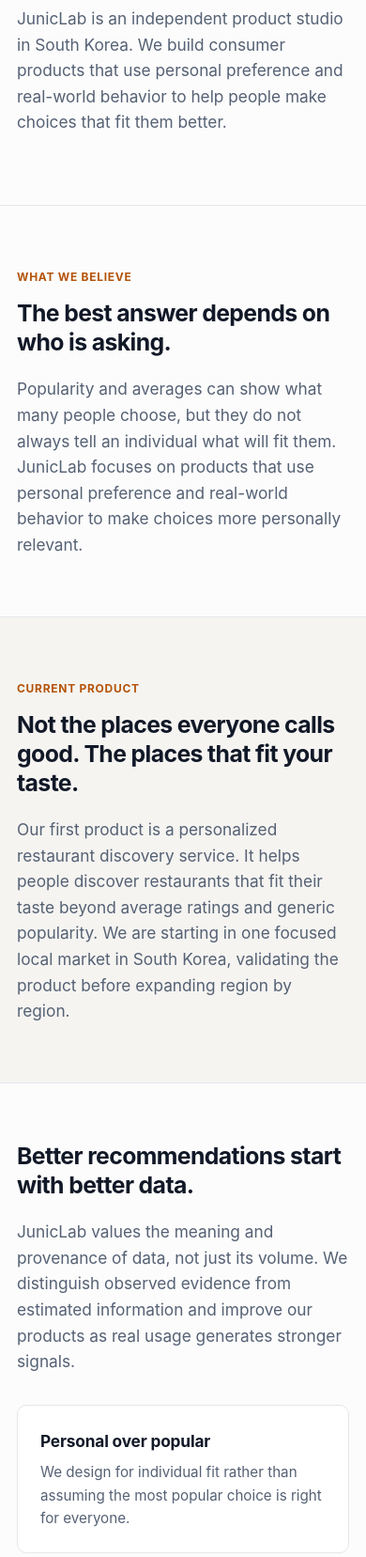
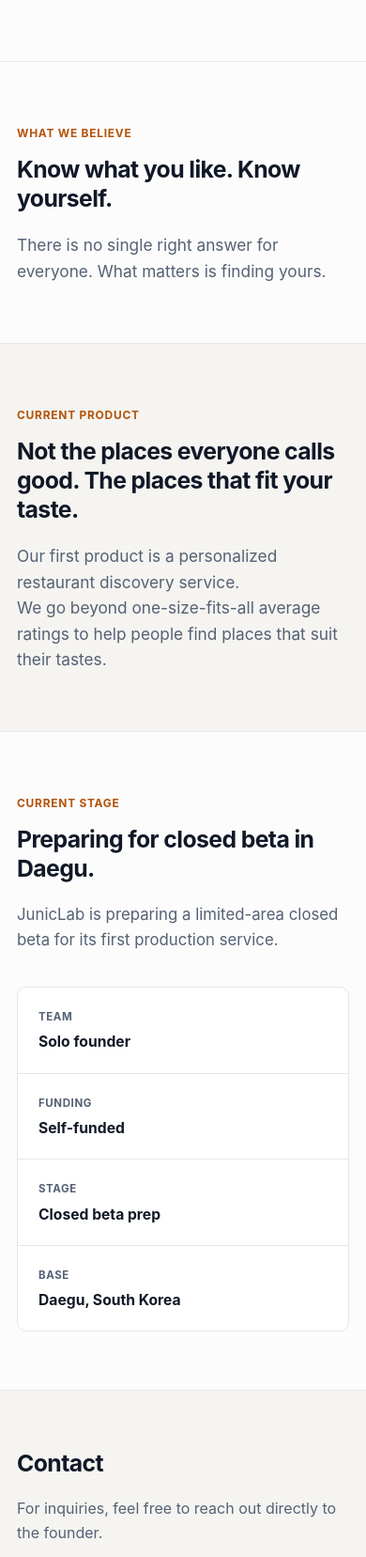
Before and after one commit to junic-lab/junic-lab.github.io, a plain HTML site: page index.html in a window 390 px wide. Shown: the part 343-2000 px from the top of the page at 94% size. Drawn offline with Linux system fonts and the light colour scheme.

Commit message:
Add files via upload

```diff
--- a/index.html
+++ b/index.html
@@ -3,9 +3,9 @@
 <head>
   <meta charset="utf-8" />
   <meta name="viewport" content="width=device-width, initial-scale=1" />
-  <meta name="description" content="JunicLab is a founder-led product studio building products for deeply personal choices." />
+  <meta name="description" content="JunicLab creates products that help people discover their tastes and make their own choices." />
   <meta property="og:title" content="JunicLab" />
-  <meta property="og:description" content="Building products for deeply personal choices." />
+  <meta property="og:description" content="Different tastes. Different choices." />
   <meta property="og:url" content="https://juniclab.com" />
   <meta property="og:type" content="website" />
   <link rel="canonical" href="https://juniclab.com/" />
@@ -15,7 +15,7 @@
   <meta property="og:image:alt" content="JunicLab — Independent product studio" />
   <meta name="twitter:card" content="summary_large_image" />
   <meta name="twitter:title" content="JunicLab" />
-  <meta name="twitter:description" content="Building products for deeply personal choices." />
+  <meta name="twitter:description" content="Different tastes. Different choices." />
   <meta name="twitter:image" content="https://juniclab.com/og-image.png" />
   <meta name="theme-color" content="#FCFCFC" />
   <title>JunicLab</title>
@@ -45,6 +45,8 @@
       color: var(--text-main);
       font-family: -apple-system, BlinkMacSystemFont, "Segoe UI", Roboto, Helvetica, Arial, sans-serif;
       line-height: 1.6;
+      word-break: keep-all;
+      overflow-wrap: break-word;
       -webkit-font-smoothing: antialiased;
       -moz-osx-font-smoothing: grayscale;
     }
@@ -143,22 +145,6 @@
       font-size: 0.75rem; font-weight: 750; letter-spacing: 0.06em; text-transform: uppercase;
     }
 
-    .grid { display: grid; grid-template-columns: repeat(3, 1fr); gap: 20px; margin-top: 32px; }
-
-    .card {
-      min-height: 170px; padding: 24px; background: var(--surface);
-      border: 1px solid var(--border); border-radius: 10px;
-    }
-    .card p { margin: 0; color: var(--text-muted); font-size: 0.95rem; }
-
-    .formula {
-      margin: 32px 0; padding: 24px; background: var(--surface);
-      border: 1px solid var(--border); border-radius: 10px; color: var(--text-main);
-      font-family: ui-monospace, SFMono-Regular, Menlo, Monaco, Consolas, monospace;
-      font-size: clamp(1rem, 2vw, 1.22rem); font-weight: 650; text-align: center;
-    }
-    .formula span { margin: 0 12px; color: var(--accent); font-weight: 400; }
-
     .stage-intro { max-width: 680px; margin-bottom: 36px; }
     .stage-intro p { margin-bottom: 0; color: var(--text-muted); font-size: 1.05rem; }
 
@@ -188,8 +174,6 @@
       .nav-links { display: none; }
       header { padding: 78px 0 58px; }
       section { padding: 62px 0; }
-      .grid { grid-template-columns: 1fr; }
-      .card { min-height: 0; }
       .stage-grid { grid-template-columns: 1fr 1fr; }
       .stage-item:nth-child(2) { border-right: none; }
       .stage-item:nth-child(-n+2) { border-bottom: 1px solid var(--border); }
@@ -212,7 +196,6 @@
         <div class="nav-links">
           <a href="#about" data-i18n="nav_about">About</a>
           <a href="#product" data-i18n="nav_product">Product</a>
-          <a href="#approach" data-i18n="nav_approach">Approach</a>
           <a href="#status" data-i18n="nav_status">Status</a>
           <a href="#contact" data-i18n="nav_contact">Contact</a>
         </div>
@@ -225,9 +208,8 @@
   <header>
     <div class="container">
       <div class="eyebrow" data-i18n="hero_label">Independent product studio</div>
-      <h1 data-i18n="hero_title">Building products for deeply personal choices.</h1>
-      <p class="lead" data-i18n="hero_lead">
-        JunicLab is a founder-led product studio in South Korea. We build consumer products that use personal preference and real-world behavior to make everyday decisions more relevant to the individual.
+<h1 data-i18n="hero_title">Different tastes.<br>Different choices.</h1>      <p class="lead" data-i18n="hero_lead">
+        Find your own answer, not someone else's.
       </p>
     </div>
   </header>
@@ -235,9 +217,9 @@
   <section id="about">
     <div class="container">
       <div class="section-label" data-i18n="about_label">What We Believe</div>
-      <h2 data-i18n="about_title">The best answer depends on who is asking.</h2>
+      <h2 data-i18n="about_title">Know what you like. Know yourself.</h2>
       <p class="lead" style="margin-bottom: 0;" data-i18n="about_desc">
-        Popularity and averages are useful signals, but they flatten the differences between people. JunicLab focuses on problems where taking individual preference and observed behavior seriously produces a much better answer.
+        There is no single right answer for everyone. What matters is finding yours.
       </p>
     </div>
   </section>
@@ -245,34 +227,10 @@
   <section id="product">
     <div class="container">
       <div class="section-label" data-i18n="product_label">Current Product</div>
-      <h2 data-i18n="product_title">Not just universally popular. Personally perfect.</h2>
+      <h2 data-i18n="product_title">Not everyone's favorite. Your kind of place.</h2>
       <p class="lead" style="margin-bottom: 0;" data-i18n="product_desc">
-        Our first product is a personalized restaurant discovery service. Instead of treating average ratings as universal truth, it helps people discover places through the preferences and behavior of people with similar tastes. We are starting in Daegu and plan to expand region by region.
+        Our first product is a personalized restaurant discovery service. We are preparing for a closed beta in Daegu.
       </p>
-    </div>
-  </section>
-
-  <section id="approach">
-    <div class="container">
-      <h2 data-i18n="approach_title">Better recommendations start with better evidence.</h2>
-      <p class="lead" data-i18n="approach_desc">
-        We separate what a restaurant is like from whether a person prefers it. Recommendations are centered on the relationship between users with similar tastes and the restaurant preference and behavior evidence observed from those users.
-      </p>
-
-      <div class="grid">
-        <article class="card">
-          <h3 data-i18n="card1_title">Personal over popular</h3>
-          <p data-i18n="card1_desc">We prioritize what a specific user tends to enjoy over generic popularity and one-size-fits-all rankings.</p>
-        </article>
-        <article class="card">
-          <h3 data-i18n="card2_title">Evidence beyond averages</h3>
-          <p data-i18n="card2_desc">We use strong preference signals such as revisit intent instead of treating aggregate ratings as the whole story.</p>
-        </article>
-        <article class="card">
-          <h3 data-i18n="card3_title">First-party evidence</h3>
-          <p data-i18n="card3_desc">External data helps establish initial coverage. Long-term value comes from traceable preference evidence generated inside the service as real usage grows.</p>
-        </article>
-      </div>
     </div>
   </section>
 
@@ -325,61 +283,52 @@
 
     const i18n = {
       en: {
-        nav_about: "About", nav_product: "Product", nav_approach: "Approach", nav_status: "Status", nav_contact: "Contact",
+        nav_about: "About", nav_product: "Product", nav_status: "Status", nav_contact: "Contact",
         hero_label: "Independent product studio",
-        hero_title: "Building products around personal preference.",
-        hero_lead: "JunicLab is an independent product studio in South Korea. We build consumer products that use personal preference and real-world behavior to help people make choices that fit them better.",
+hero_title: "Different tastes.<br>Different choices.",        hero_lead: "Find your own answer, not someone else's.",
         about_label: "What We Believe",
-        about_title: "The best answer depends on who is asking.",
-        about_desc: "Popularity and averages can show what many people choose, but they do not always tell an individual what will fit them. JunicLab focuses on products that use personal preference and real-world behavior to make choices more personally relevant.",
-        product_label: "Current Product",
-        product_title: "Not the places everyone calls good. The places that fit your taste.",
-        product_desc: "Our first product is a personalized restaurant discovery service. It helps people discover restaurants that fit their taste beyond average ratings and generic popularity. We are starting in one focused local market in South Korea, validating the product before expanding region by region.",
-        approach_title: "Better recommendations start with better data.",
-        approach_desc: "JunicLab values the meaning and provenance of data, not just its volume. We distinguish observed evidence from estimated information and improve our products as real usage generates stronger signals.",
-        card1_title: "Personal over popular",
-        card1_desc: "We design for individual fit rather than assuming the most popular choice is right for everyone.",
-        card2_title: "Signal over noise",
-        card2_desc: "We focus on meaningful preference and behavior evidence instead of treating every data point as equally useful.",
-        card3_title: "Data that compounds",
-        card3_desc: "External data can help us start, while long-term value grows from evidence created through real product use.",
-        status_label: "Current Stage",
-        status_title: "Preparing for closed beta in Daegu.",
-        status_desc: "JunicLab is preparing its first production service for a focused local closed beta.",
-        stage_team_label: "Team", stage_team_value: "Solo founder",
-        stage_funding_label: "Funding", stage_funding_value: "Bootstrapped",
-        stage_status_label: "Stage", stage_status_value: "Closed beta prep",
-        stage_market_label: "Market", stage_market_value: "Daegu, South Korea",
+        about_title: "Know what you like. Know yourself.",
+        about_desc: "There is no single right answer for everyone. What matters is finding yours.",
+
+product_label: "Current Product",
+product_title: "Not the places everyone calls good. The places that fit your taste.",
+product_desc: "Our first product is a personalized restaurant discovery service.<br>We go beyond one-size-fits-all average ratings to help people find places that suit their tastes.",
+
+status_label: "Current Stage",
+status_title: "Preparing for closed beta in Daegu.",
+status_desc: "JunicLab is preparing a limited-area closed beta for its first production service.",
+
+stage_team_label: "Team",
+stage_team_value: "Solo founder",
+stage_funding_label: "Funding",
+stage_funding_value: "Self-funded",
+stage_status_label: "Stage",
+stage_status_value: "Closed beta prep",
+stage_market_label: "Base",
+stage_market_value: "Daegu, South Korea",
+
         contact_title: "Contact", contact_desc: "For inquiries, feel free to reach out directly to the founder.",
         footer_privacy: "Privacy Policy",
         lang_btn: "KO"
       },
       ko: {
-        nav_about: "회사 소개", nav_product: "제품", nav_approach: "접근 방식", nav_status: "진행 상황", nav_contact: "연락처",
+        nav_about: "회사 소개", nav_product: "제품", nav_status: "진행 상황", nav_contact: "연락처",
         hero_label: "독립 프로덕트 스튜디오",
-        hero_title: "개인에게 맞는 답을 만듭니다.",
-        hero_lead: "JunicLab은 대한민국의 독립 제품 개발 스튜디오입니다. 개인의 취향과 실제 행동을 바탕으로, 각자의 취향에 맞는 선택을 돕는 제품을 개발합니다.",
+        hero_title: "사람마다 다른 취향,<br>선택도 달라야 하니까.",
+        hero_lead: "남들의 정답 말고, 나만의 답을 찾도록.",
         about_label: "우리가 믿는 것",
-        about_title: "정답은 묻는 사람에 따라 다릅니다.",
-        about_desc: "인기와 평균은 많은 사람의 선택을 보여주지만, 한 사람에게 맞는 답까지 알려주지는 못합니다. JunicLab은 개인의 취향과 실제 행동을 바탕으로, 각자에게 더 의미 있는 선택을 만드는 문제에 집중합니다.",
+        about_title: "좋아하는 걸 알아가는 건, 나를 알아가는 일.",
+        about_desc: "누구에게나 좋은 답은 없습니다. 나에게 좋은 답을 찾는 것이 중요합니다.",
         product_label: "현재 개발 중인 제품",
-        product_title: "남들이 말하는 맛집이 아니라, 나에게 맛있는 맛집.",
-        product_desc: "첫 번째 제품은 개인화 식당 탐색 서비스입니다. 평균 별점이나 대중적인 인기만으로는 찾기 어려운, 내 취향에 맞는 식당을 발견하도록 돕습니다. 대한민국의 한 지역에서 먼저 시작해 제품을 검증한 뒤, 지역별로 확장할 계획입니다.",
-        approach_title: "좋은 추천은 좋은 데이터에서 시작됩니다.",
-        approach_desc: "JunicLab은 데이터의 양보다 그 의미와 출처를 중요하게 봅니다. 무엇이 실제로 관측된 근거인지, 무엇이 추정된 정보인지 구분하고, 실제 사용에서 쌓이는 데이터를 바탕으로 제품을 개선합니다.",
-        card1_title: "대중성보다 개인",
-        card1_desc: "가장 인기 있는 선택이 모두에게 정답이라고 가정하지 않고, 개인에게 맞는 선택을 우선합니다.",
-        card2_title: "많은 데이터보다 좋은 신호",
-        card2_desc: "데이터의 양보다 실제 선택을 설명하는 의미 있는 선호·행동 신호를 중요하게 봅니다.",
-        card3_title: "쓸수록 쌓이는 데이터",
-        card3_desc: "외부 데이터는 시작을 돕고, 장기적인 가치는 실제 사용에서 쌓이는 근거를 통해 만들어집니다.",
+        product_title: "남들이 말하는 맛집 말고, 내 입맛에 맞는 맛집.",
+        product_desc: "첫 번째 제품은 개인화된 맛집 탐색 서비스입니다.<br>획일적인 평균 별점에 의존하지 않고 나에게 유용한 가치를 제공합니다.",
         status_label: "현재 단계",
         status_title: "대구에서 클로즈 베타를 준비하고 있습니다.",
         status_desc: "JunicLab은 첫 번째 상용 서비스를 제한된 지역 기반의 클로즈 베타로 준비 중입니다.",
         stage_team_label: "팀", stage_team_value: "1인 창업자",
         stage_funding_label: "자금", stage_funding_value: "자체 자금 조달",
         stage_status_label: "단계", stage_status_value: "클로즈 베타 준비",
-        stage_market_label: "시장", stage_market_value: "대한민국 대구",
+        stage_market_label: "거점", stage_market_value: "대한민국 대구",
         contact_title: "연락처", contact_desc: "문의 사항이 있으시면 창업자에게 직접 연락해 주세요.",
         footer_privacy: "개인정보처리방침",
         lang_btn: "EN"
```
